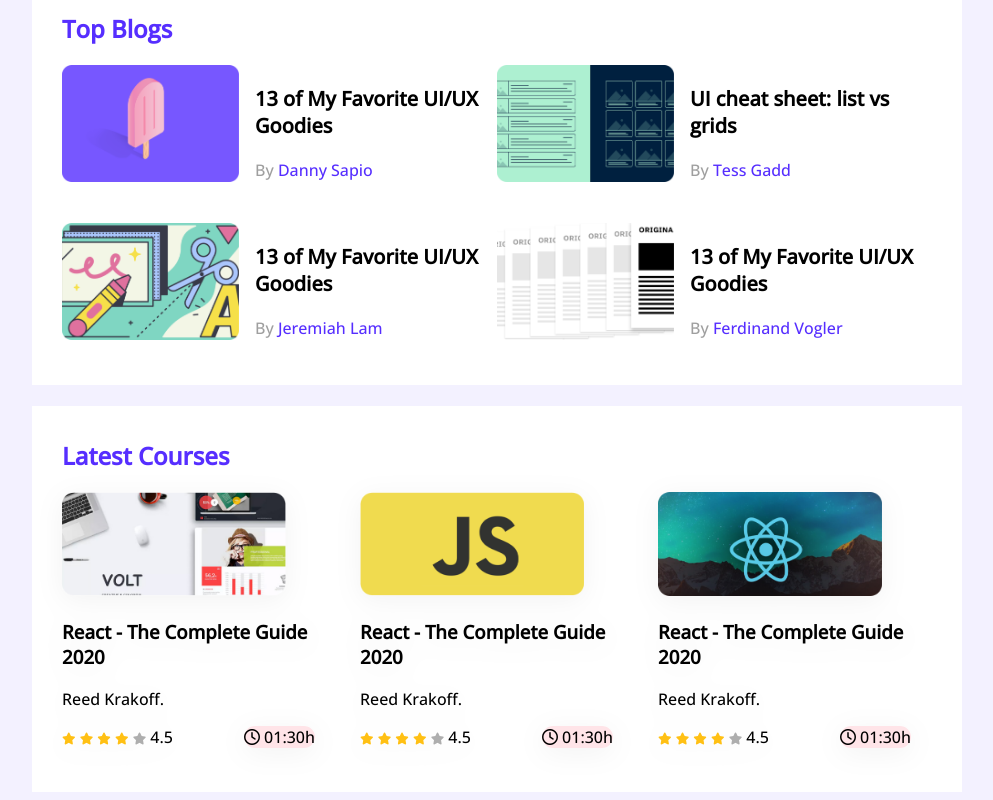
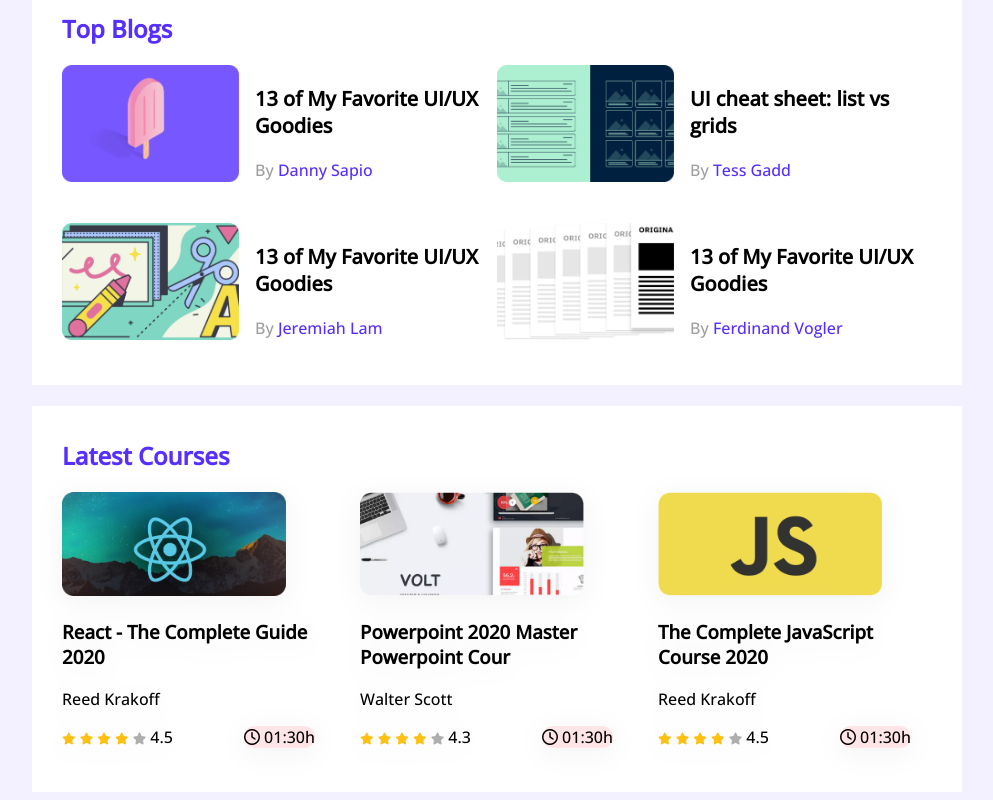
Before and after one commit to shuvakarmakar/leader-board-css3, a plain HTML site: page index.html in a window 1280 px wide. Shown: the part 312-1112 px from the top of the page, without its empty margins (143-1136 px from the left). Drawn offline with nearby package versions, Linux system fonts and the light colour scheme.

Commit message:
finished responsiveness

```diff
--- a/index.html
+++ b/index.html
@@ -112,13 +112,13 @@
             <div class="courses">
                 <div class="course">
                     <div class="course-banner">
-                        <img src="images/courses/course-2.png" alt="">
+                        <img src="images/courses/course-1.png" alt="">
                     </div>
                     <div class="course-detail">
                         <h3 class="course-title">
                             React - The Complete Guide 2020
                         </h3>
-                        <p class="course-author">Reed Krakoff.</p>
+                        <p class="course-author">Reed Krakoff</p>
                         <div class="course-info">
                             <div>
                                 <i class="fa-solid fa-star filled"></i>
@@ -137,13 +137,38 @@
                 </div>
                 <div class="course">
                     <div class="course-banner">
+                        <img src="images/courses/course-2.png" alt="">
+                    </div>
+                    <div class="course-detail">
+                        <h3 class="course-title">
+                            Powerpoint 2020 Master Powerpoint Cour
+                        </h3>
+                        <p class="course-author">Walter Scott</p>
+                        <div class="course-info">
+                            <div>
+                                <i class="fa-solid fa-star filled"></i>
+                                <i class="fa-solid fa-star filled"></i>
+                                <i class="fa-solid fa-star filled"></i>
+                                <i class="fa-solid fa-star filled"></i>
+                                <i class="fa-solid fa-star empty"></i>
+                                <span>4.3</span>
+                            </div>
+                            <div class="course-duration">
+                                <i class="fa-regular fa-clock"></i>
+                                01:30h
+                            </div>
+                        </div>
+                    </div>
+                </div>
+                <div class="course">
+                    <div class="course-banner">
                         <img src="images/courses/course-3.png" alt="">
                     </div>
                     <div class="course-detail">
                         <h3 class="course-title">
-                            React - The Complete Guide 2020
+                            The Complete JavaScript Course 2020
                         </h3>
-                        <p class="course-author">Reed Krakoff.</p>
+                        <p class="course-author">Reed Krakoff</p>
                         <div class="course-info">
                             <div>
                                 <i class="fa-solid fa-star filled"></i>
@@ -160,31 +185,7 @@
                         </div>
                     </div>
                 </div>
-                <div class="course">
-                    <div class="course-banner">
-                        <img src="images/courses/course-1.png" alt="">
-                    </div>
-                    <div class="course-detail">
-                        <h3 class="course-title">
-                            React - The Complete Guide 2020
-                        </h3>
-                        <p class="course-author">Reed Krakoff.</p>
-                        <div class="course-info">
-                            <div>
-                                <i class="fa-solid fa-star filled"></i>
-                                <i class="fa-solid fa-star filled"></i>
-                                <i class="fa-solid fa-star filled"></i>
-                                <i class="fa-solid fa-star filled"></i>
-                                <i class="fa-solid fa-star empty"></i>
-                                <span>4.5</span>
-                            </div>
-                            <div class="course-duration">
-                                <i class="fa-regular fa-clock"></i>
-                                01:30h
-                            </div>
-                        </div>
-                    </div>
-                </div>
+
             </div>
         </section>
     </main>
--- a/styles/style.css
+++ b/styles/style.css
@@ -116,3 +116,31 @@
     background: #FFE4E8;
     border-radius: 14.6913px;
 }
+
+/* Media Quaries */
+/* mobile devices */
+@media only screen and (max-width:688px) {
+    .container{
+        width: 100%;
+    }
+    .players, .blogs, .courses{
+        grid-template-columns: repeat(1, 1fr);
+
+    }
+    .player, .blog{
+        flex-direction: column;
+    }
+}
+/* tablet devices */
+
+@media only screen and (min-width:689px) and (max-width: 992px) {
+    .container{
+        width: 100%;
+    }
+    .players, .blogs, .courses{
+        grid-template-columns: repeat(2, 1fr);
+    }
+    .player, .blog{
+        flex-direction: column;
+    }
+}
```
